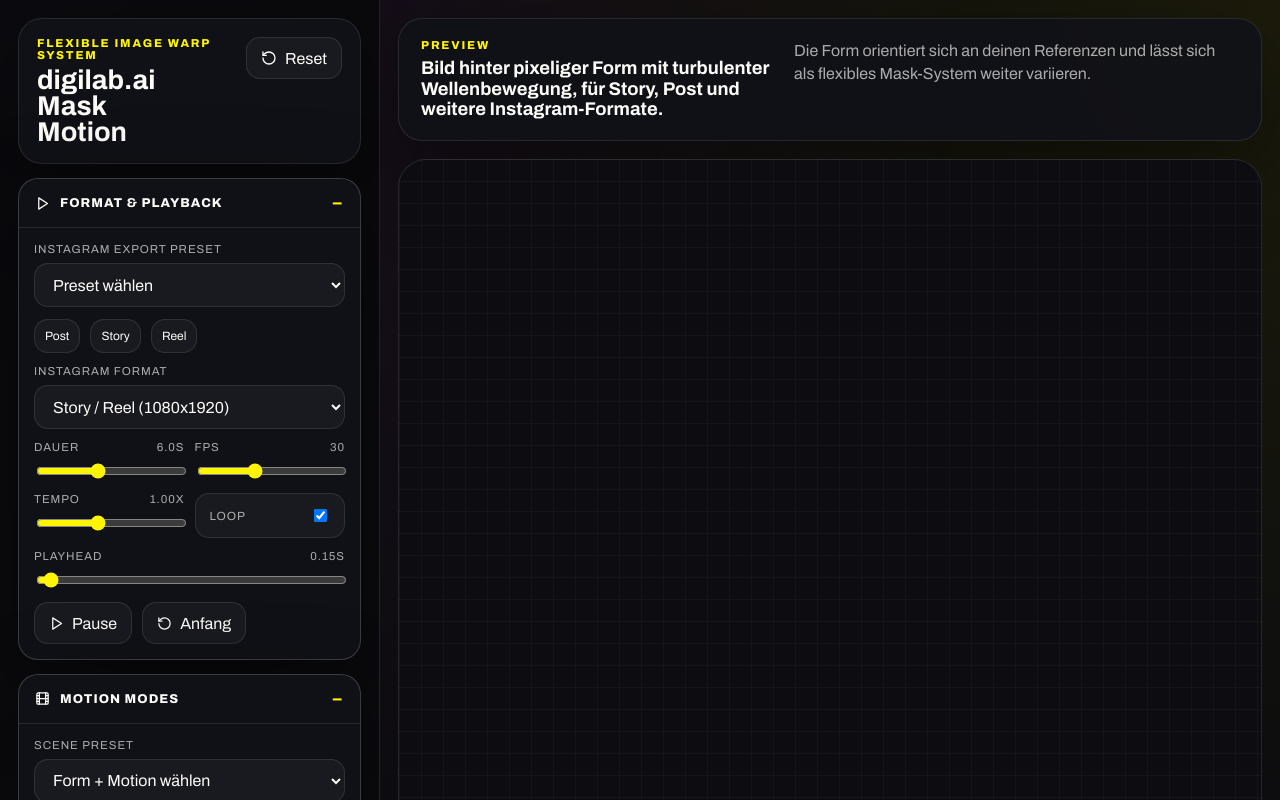
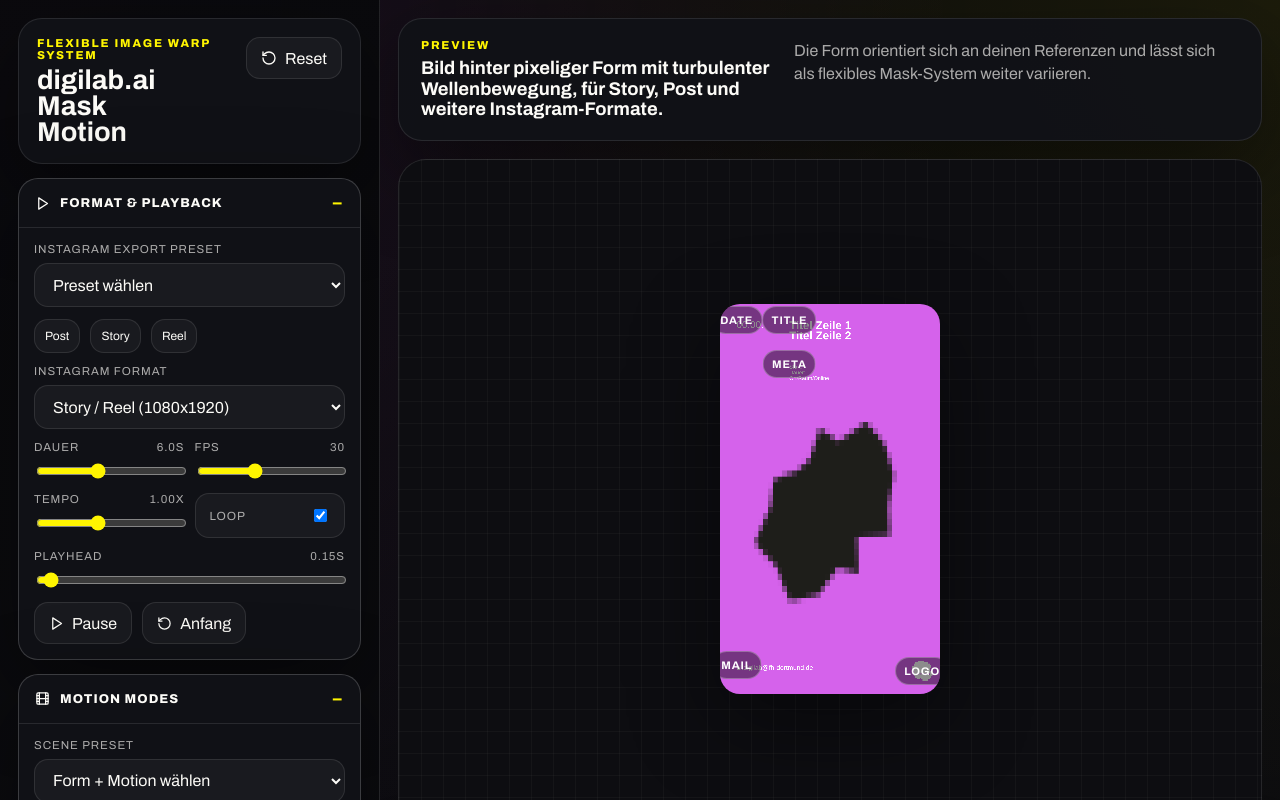
Before and after one commit to maicoding/digilab-mask-motion-studio, a React (Vite) app: page / in a window 1280 px wide. Shown: the top 800 px of the page. Built offline with nearby package versions, Linux system fonts and the light colour scheme.

Commit message:
Make preview sticky in mask studio

```diff
--- a/src/styles.css
+++ b/src/styles.css
@@ -98,6 +98,7 @@ textarea {
   display: flex;
   flex-direction: column;
   gap: 18px;
+  align-items: stretch;
 }
 
 .sidebar__header,
@@ -387,8 +388,12 @@ textarea {
 }
 
 .stage-shell {
-  flex: 1;
-  min-height: 480px;
+  position: sticky;
+  top: 18px;
+  z-index: 5;
+  flex: 0 0 auto;
+  min-height: min(680px, calc(100vh - 36px));
+  max-height: calc(100vh - 36px);
   padding: 28px;
   border-radius: 28px;
   border: 1px solid var(--line);
@@ -483,6 +488,13 @@ textarea {
 }
 
 @media (max-width: 760px) {
+  .stage-shell {
+    position: static;
+    top: auto;
+    max-height: none;
+    min-height: 480px;
+  }
+
   .workspace__header,
   .field-grid,
   .library-grid,
```
